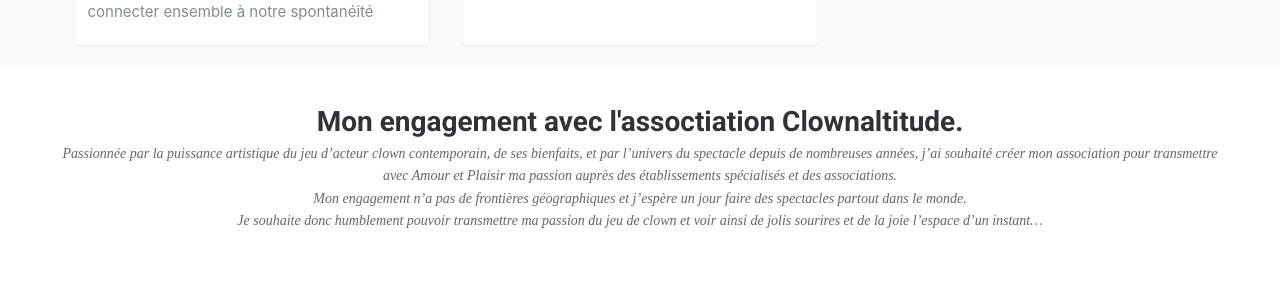
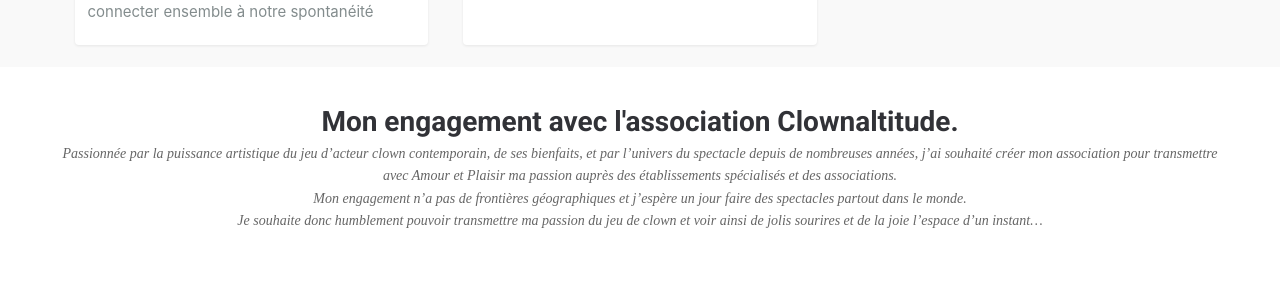
Before and after one commit to IsmaelSANE/sabine-coach, a Jekyll site: the page built from engagement.html, in a window 1280 px wide and 900 px high, scrolled down 770 px. Shown: the part 155-455 px from the top of the window. Built offline with Jekyll 4.4.1, drawn with Linux system fonts in a browser that asks for light colours; nearby versions of some CDN libraries; some web fonts are replaced.

Commit message:
Clean up the code

```diff
--- a/engagement.html
+++ b/engagement.html
@@ -38,7 +38,7 @@
   <div class="container">
     <div class="row">
       <div class="section-title">
-        <h3>Mon engagement avec l'assoctiation Clownaltitude.</h3>
+        <h3>Mon engagement avec l'association Clownaltitude.</h3>
         <p>
           Passionnée par la puissance artistique du jeu d’acteur clown contemporain, de ses bienfaits, et par l’univers du spectacle depuis de nombreuses années, j’ai souhaité créer mon association pour transmettre avec Amour et Plaisir ma passion auprès des établissements spécialisés et des associations.<br>
           Mon engagement n’a pas de frontières géographiques et j’espère un jour faire des spectacles partout dans le monde.<br>
```
